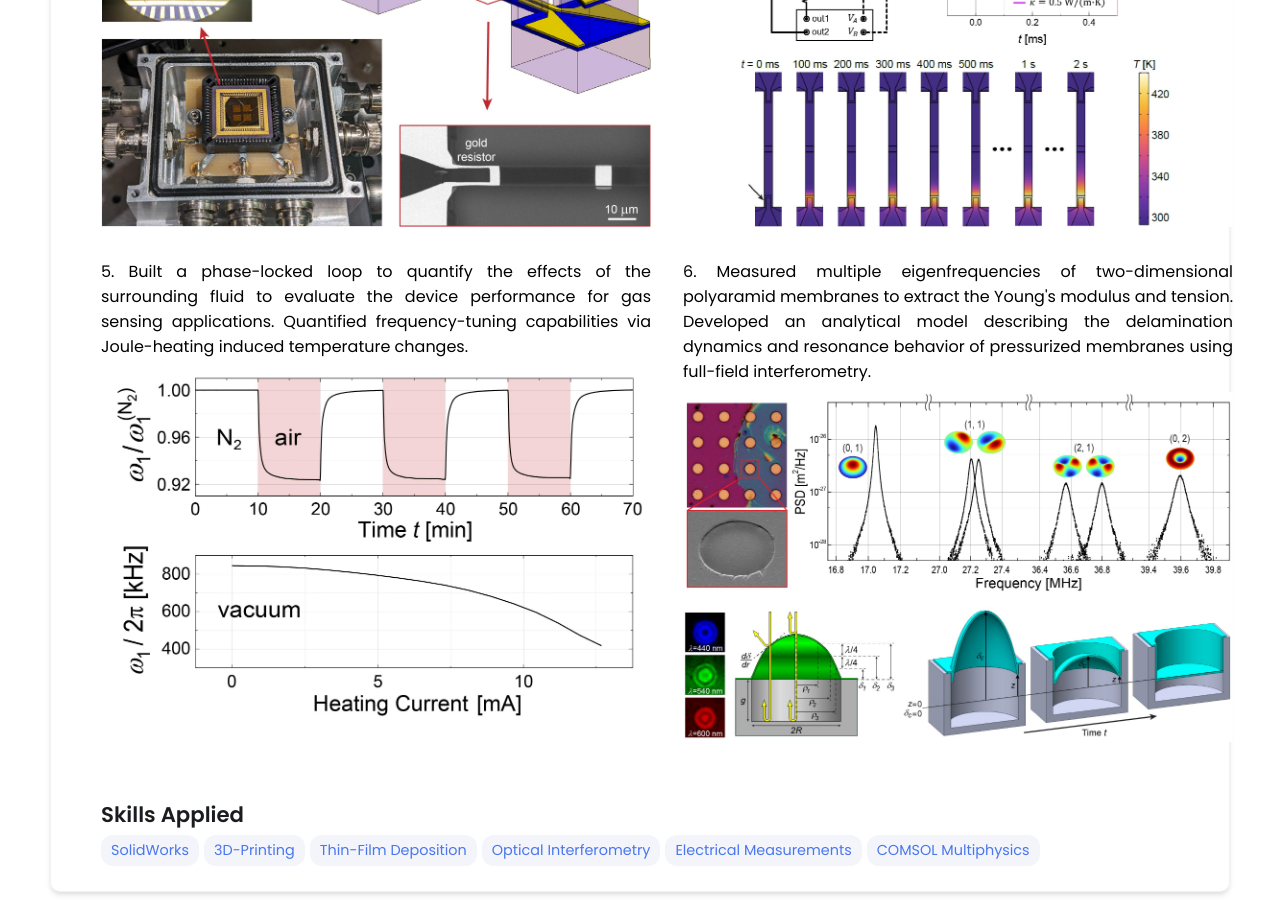
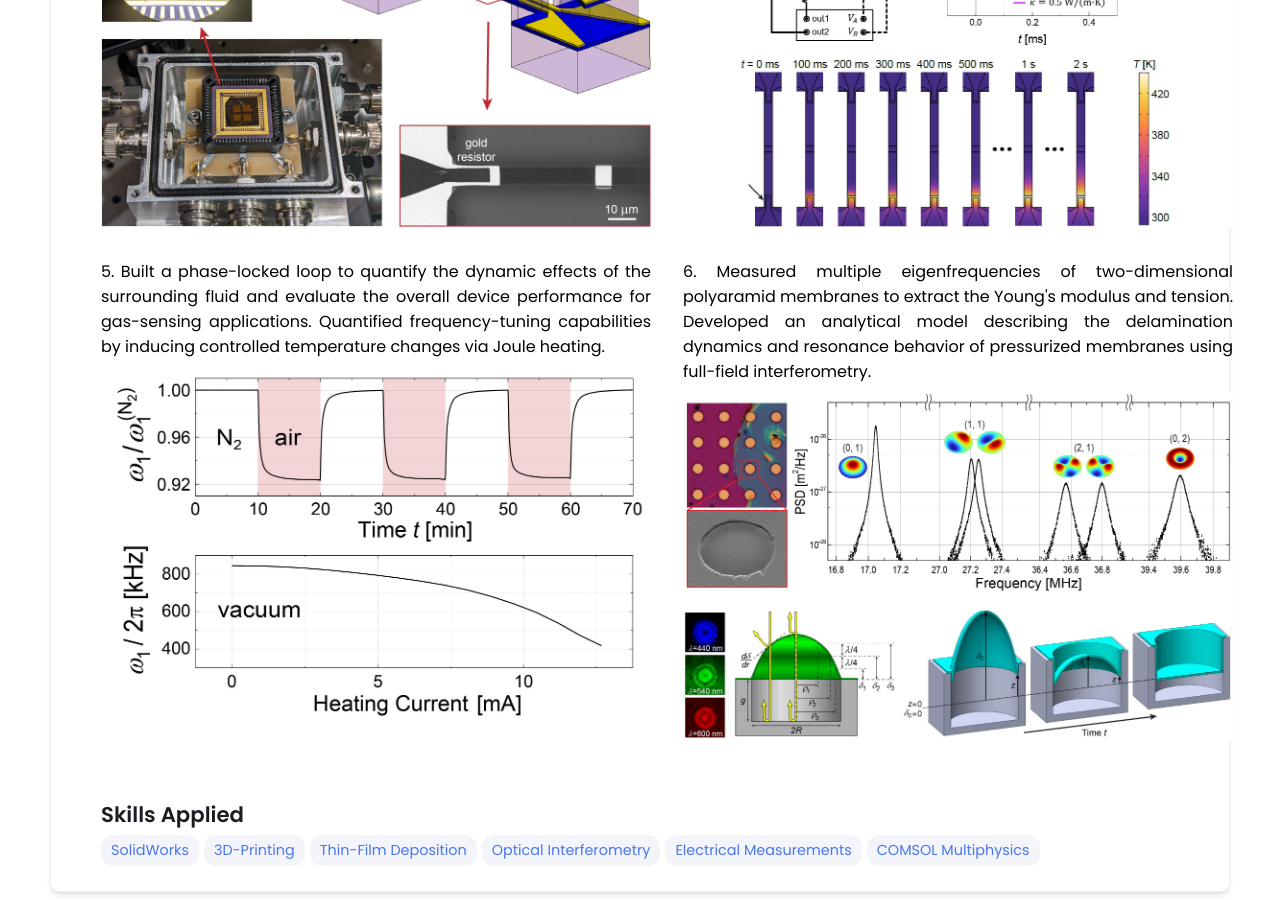
Before and after one commit to HagenGress/HagenGress.github.io, a Jekyll site: the page built from _projects/resonators/index.md, in a window 1280 px wide and 900 px high, scrolled down 1041 px. Built offline with Jekyll 4.4.1, drawn with Linux system fonts in a browser that asks for light colours.

Commit message:
Update index.md

```diff
--- a/_projects/resonators/index.md
+++ b/_projects/resonators/index.md
@@ -19,7 +19,7 @@ main-image: /3D-MEMS_TitlePicture.jpg
      3D-MEMS_3.jpg::Characterized Brownian motion by analyzing spatial and temporal correlations of thermal fluctuations in multiple vibrational modes of silicon nitride beams in fluid environments.|
      3D-MEMS_1.jpg::Designed and fabricated 3D-printed micromechanical resonators. Integrated gold electrodes using thin-film deposition for electrothermal actuation and piezoresistive sensing.|
      3D-MEMS_4.jpg::Investigated thermal properties such as conductivity and heat capacity through Joule heating experiments and finite-element simulations in COMSOL.|
-     3D-MEMS_6.jpg::Built a phase-locked loop to quantify the effects of the surrounding fluid to evaluate the device performance for gas sensing applications. Quantified frequency-tuning capabilities via Joule-heating induced temperature changes.|
+     3D-MEMS_6.jpg::Built a phase-locked loop to quantify the dynamic effects of the surrounding fluid and evaluate the overall device performance for gas-sensing applications. Quantified frequency-tuning capabilities by inducing controlled temperature changes via Joule heating.|
      3D-MEMS_5.jpg::Measured multiple eigenfrequencies of two-dimensional polyaramid membranes to extract the Young's modulus and tension. Developed an analytical model describing the delamination dynamics and resonance behavior of pressurized membranes using full-field interferometry.| "
    width="550"
 %}
```
